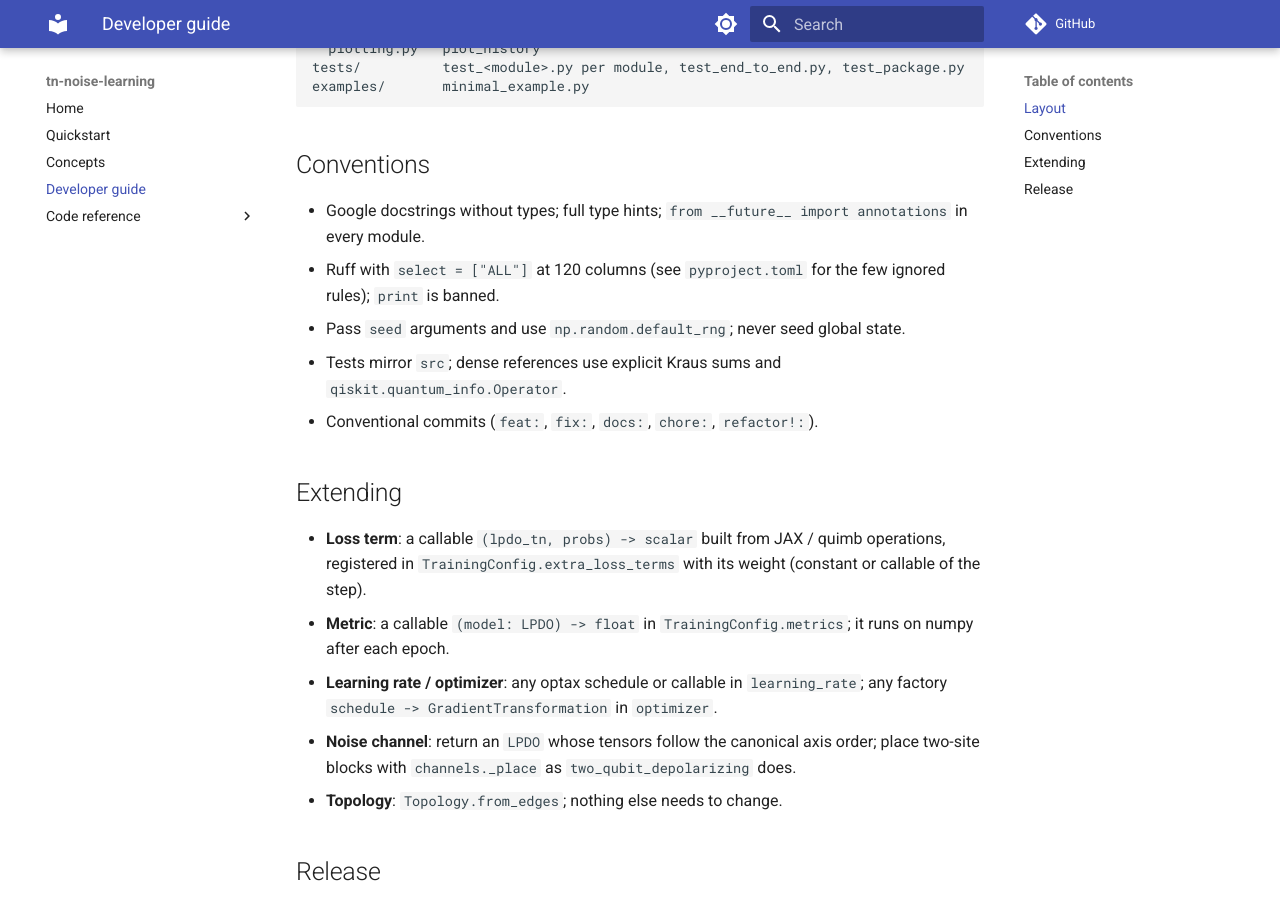
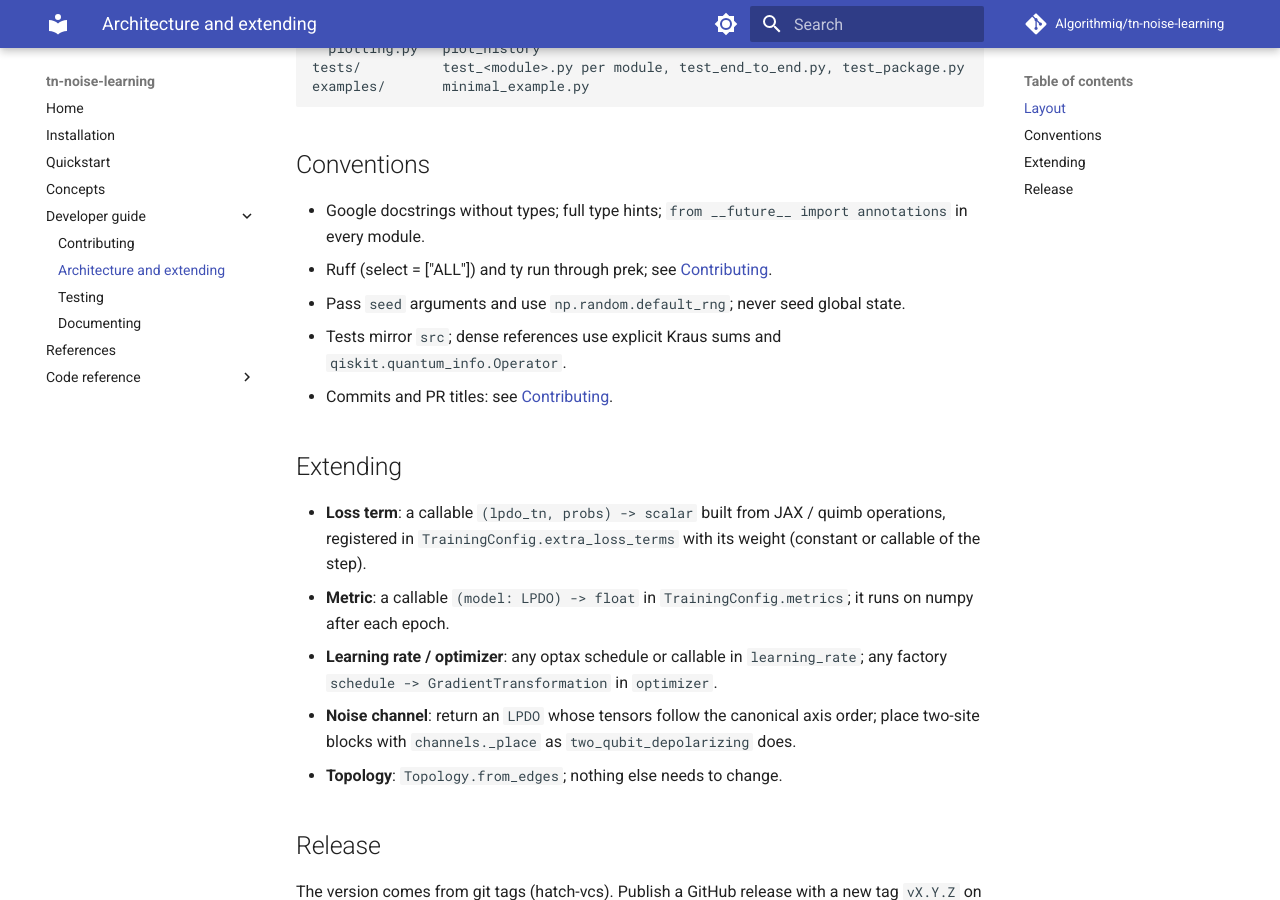
Before and after one commit to Algorithmiq/tn-noise-learning, an MkDocs documentation site: the page built from docs/developer.md, in a window 1280 px wide and 900 px high, scrolled down 392 px. Built offline with MkDocs 1.6.1 and Material for MkDocs 9.7.7, drawn with Linux system fonts in a browser that asks for light colours; comment, search, counter and statistics services are not loaded.

Commit message:
docs: 📝 tested, link-checked docs on GitHub Pages; new guide pages (#8)
Assisted-by: Pi:claude-sonnet-5

```diff
--- a/docs/developer.md
+++ b/docs/developer.md
@@ -21,10 +21,10 @@ examples/       minimal_example.py
 ## Conventions
 
 - Google docstrings without types; full type hints; `from __future__ import annotations` in every module.
-- Ruff with `select = ["ALL"]` at 120 columns (see `pyproject.toml` for the few ignored rules); `print` is banned.
+- Ruff (select = ["ALL"]) and ty run through prek; see [Contributing](contributing.md).
 - Pass `seed` arguments and use `np.random.default_rng`; never seed global state.
 - Tests mirror `src`; dense references use explicit Kraus sums and `qiskit.quantum_info.Operator`.
-- Conventional commits (`feat:`, `fix:`, `docs:`, `chore:`, `refactor!:`).
+- Commits and PR titles: see [Contributing](contributing.md#pull-requests).
 
 ## Extending
 
--- a/mkdocs.yml
+++ b/mkdocs.yml
@@ -1,15 +1,30 @@
 site_name: tn-noise-learning
 site_description: Learn quantum noise channels from measurement shots with tensor networks.
+site_url: https://algorithmiq.github.io/tn-noise-learning/
 repo_url: https://github.com/Algorithmiq/tn-noise-learning
+repo_name: Algorithmiq/tn-noise-learning
+edit_uri: edit/main/docs/
+
+validation:
+  omitted_files: warn
+  absolute_links: warn
+  unrecognized_links: warn
+  anchors: warn
 
 watch:
   - src/tn_noise_learning
 
 nav:
   - Home: index.md
+  - Installation: installation.md
   - Quickstart: quickstart.md
   - Concepts: concepts.md
-  - Developer guide: developer.md
+  - Developer guide:
+      - Contributing: contributing.md
+      - Architecture and extending: developer.md
+      - Testing: testing.md
+      - Documenting: documenting.md
+  - References: references.md
   - Code reference: reference/
 
 plugins:
--- a/prek.toml
+++ b/prek.toml
@@ -60,6 +60,12 @@ hooks = [
 ]
 
 [[repos]]
+repo = "local"
+hooks = [
+    { id = "pin-actions-exactly", name = "pin actions to exact tags (vX.Y.Z)", language = "pygrep", entry = "uses:\\s*[^\\s@]+@v[0-9]+(\\.[0-9]+)?\\s*$", files = "^\\.github/(workflows|actions)/.*\\.ya?ml$" },
+]
+
+[[repos]]
 repo = "https://github.com/python-jsonschema/check-jsonschema"
 rev = "0.38.2"
 hooks = [
```
Also changed, not shown: README.md (+39 -16 lines), docs/contributing.md (added, +37 -0 lines), docs/documenting.md (added, +15 -0 lines), docs/index.md (+4 -1 lines), docs/installation.md (added, +17 -0 lines), docs/references.md (added, +8 -0 lines), docs/testing.md (added, +12 -0 lines), .lychee.toml (added), 6 other files.
